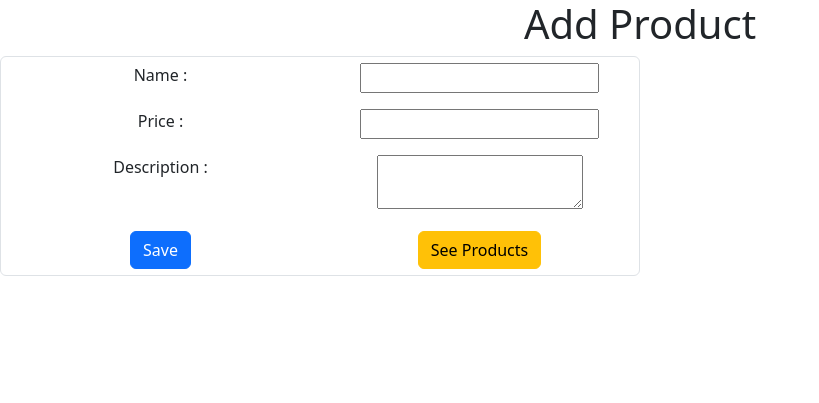
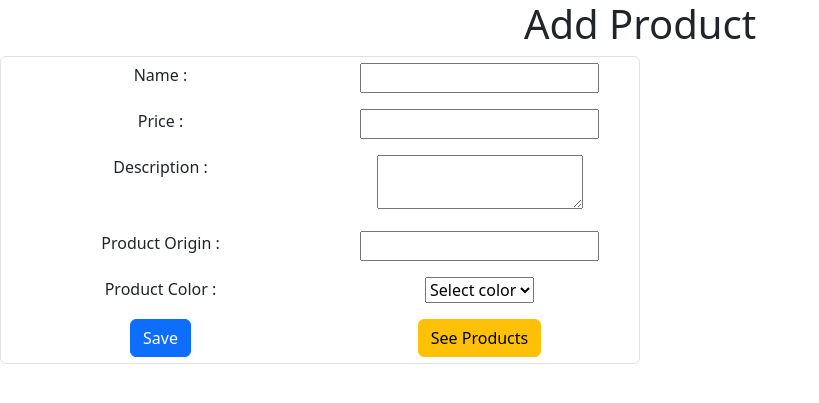
Before and after one commit to Freshia-Njoki/Medicio-App, a Django app: template Biashara/templates/addproduct.html in a window 1280 px wide. Shown: the top 403 px of the page, without its empty margins (0-819 px from the left). Run offline with Django 3.2, Linux system fonts and the light colour scheme; the template is opened without the code that fills it, so the values that code supplies are empty, except form fields; form fields are guessed from the names that the template uses; some libraries are stand-ins or nearby versions.

Commit message:
adding a field in the model

```diff
--- a/Biashara/myapp/forms.py
+++ b/Biashara/myapp/forms.py
@@ -4,4 +4,4 @@ from myapp.models import Product
 class ProductsForm(forms.ModelForm):
     class Meta:
         model = Product
-        fields = ['name', 'price', 'description']
+        fields = ['name', 'price', 'description', 'origin', 'color']
--- a/Biashara/myapp/models.py
+++ b/Biashara/myapp/models.py
@@ -15,6 +15,8 @@ class Product(models.Model):
     name = models.CharField(max_length=50)
     price = models.IntegerField(default=0)
     description = models.TextField()
+    origin = models.CharField(max_length=50, default="Kenya")
+    color = models.CharField(max_length=30, default="white")
 
     def __str__(self):
         return self.name
--- a/Biashara/templates/addproduct.html
+++ b/Biashara/templates/addproduct.html
@@ -41,6 +41,28 @@
         </div>
     </div>
 
+    <div class="row mb-3">
+        <div class="col">
+            <label for="origin">Product Origin :</label>
+        </div>
+        <div class="col">
+            {{ form.origin }}
+        </div>
+    </div>
+<!--drop down menu for colors-->
+    <div class="row mb-3">
+        <div class="col">
+            <label for="color">Product Color :</label>
+        </div>
+        <div class="col">
+            <select name="color" id="color">
+                <option value="" disabled selected>Select color</option>
+                <option value="brown">Brown</option>
+                <option value="black">Black</option>
+            </select>
+        </div>
+    </div>
+
     <div class="row">
         <div class="col">
             <button type="submit" class="btn btn-primary">Save</button>
--- a/Biashara/templates/show.html
+++ b/Biashara/templates/show.html
@@ -19,6 +19,8 @@
         <th>Name</th>
         <th>Price</th>
         <th>Description</th>
+        <th>Origin</th>
+        <th>Color</th>
         <th>Action</th>
     </tr>
     </thead>
@@ -29,6 +31,9 @@
         <td>{{product.name}}</td>
         <td>{{product.price}}</td>
         <td>{{product.description}}</td>
+        <td>{{product.origin}}</td>
+        <td>{{product.color}}</td>
+
         <td>
             <a href="/edit/{{ product.id }}" class="btn btn-warning">EDIT</a>
             <a href="/delete/{{ product.id }}" class="btn btn-danger">DELETE</a>
@@ -36,7 +41,6 @@
         </td>
     </tr>
       {% endfor %}
-
     </tbody>
 
 
```
Also changed, not shown: Biashara/templates/edit.html (+12 -0 lines), Biashara/db.sqlite3, Biashara/myapp/migrations/0004_product_color_product_origin.py (added).
